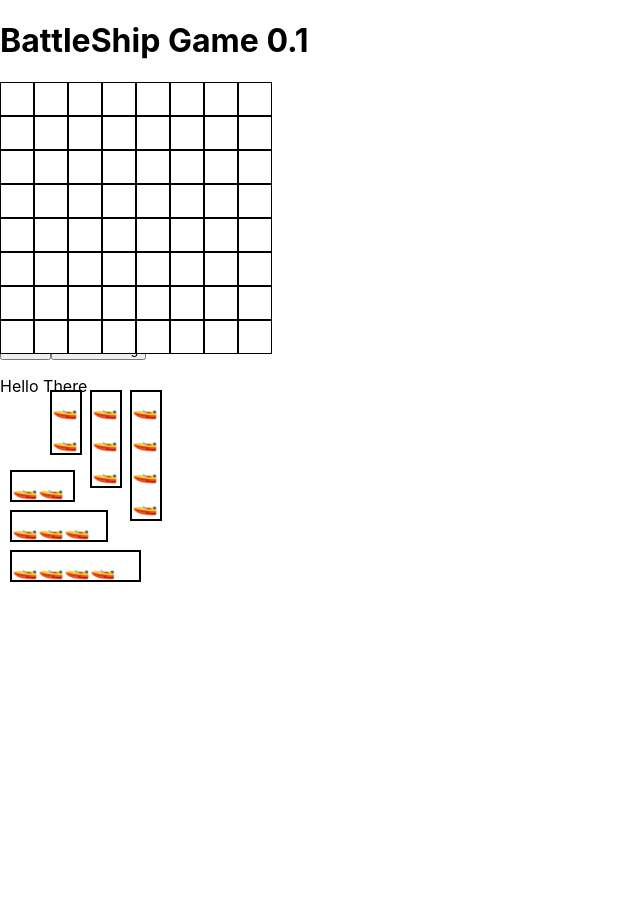
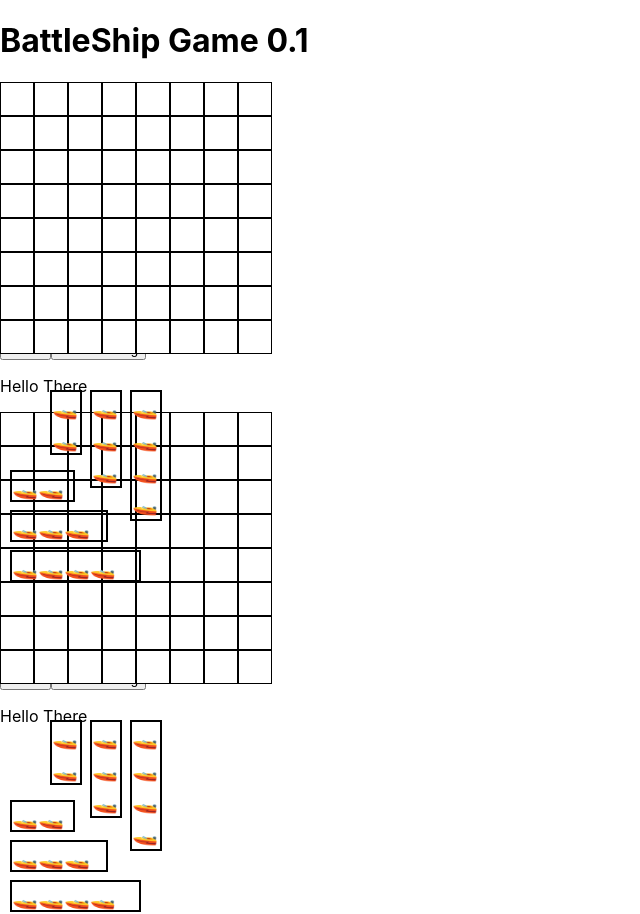
Before and after one commit to mikkelraben/SaenkeSlagSkib, a React (Create React App) app in the folder ReactServer/saenkeslagskib/: page / in a window 1280 px wide. Shown: the whole page, without its empty margins (0-640 px from the left). Before the commit the page ends 800 px from the top, so only its background shows below. Built offline with nearby package versions, Linux system fonts and the light colour scheme; no server answers.

Commit message:
Jeg er dum, nu er der 2 boards

```diff
--- a/ReactServer/saenkeslagskib/src/App.js
+++ b/ReactServer/saenkeslagskib/src/App.js
@@ -14,7 +14,7 @@ function App() {
       <h1>BattleShip Game 0.1</h1>
       <Board/>
 
-
+      <Board/>
     </div>
   );
 }
```
